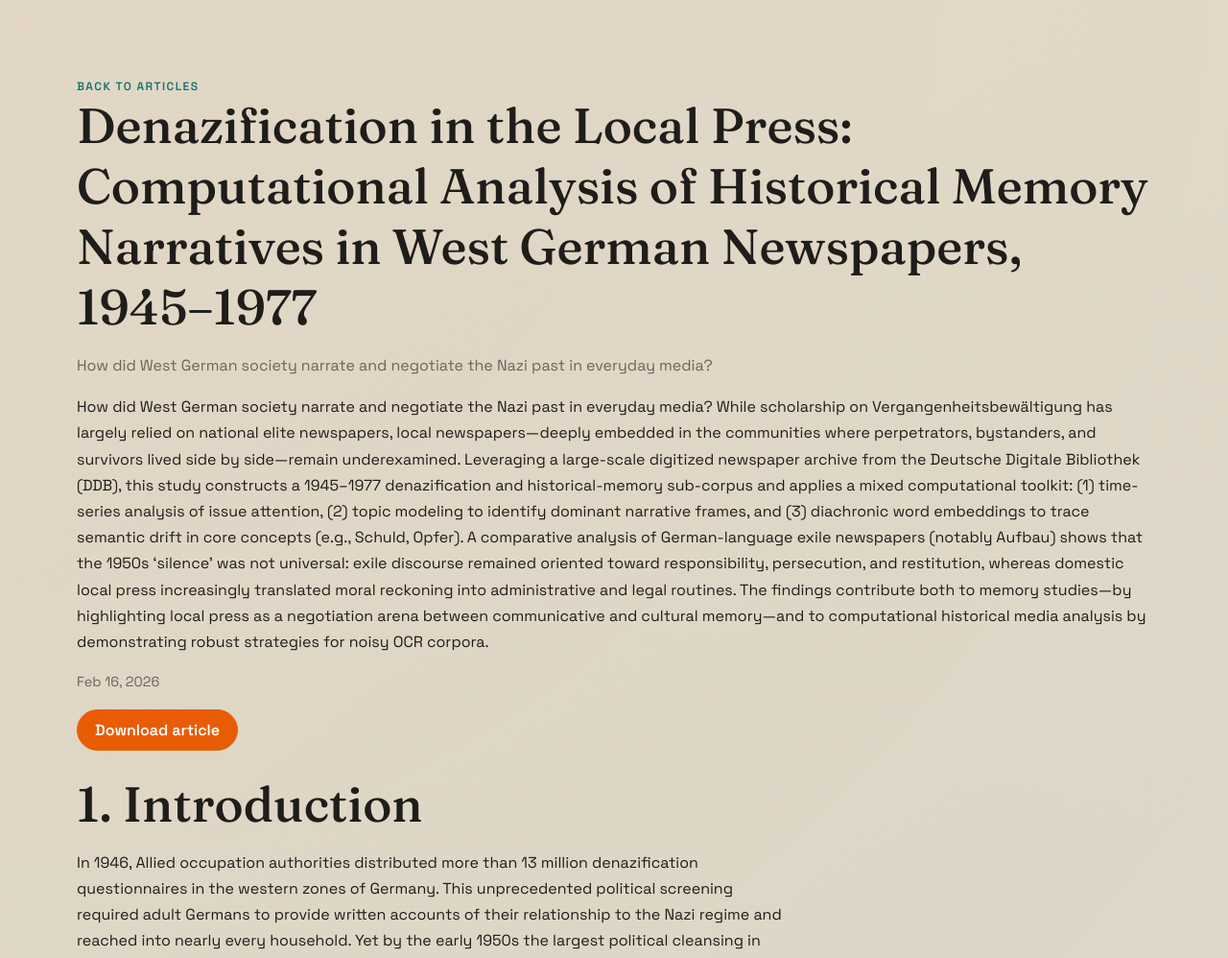
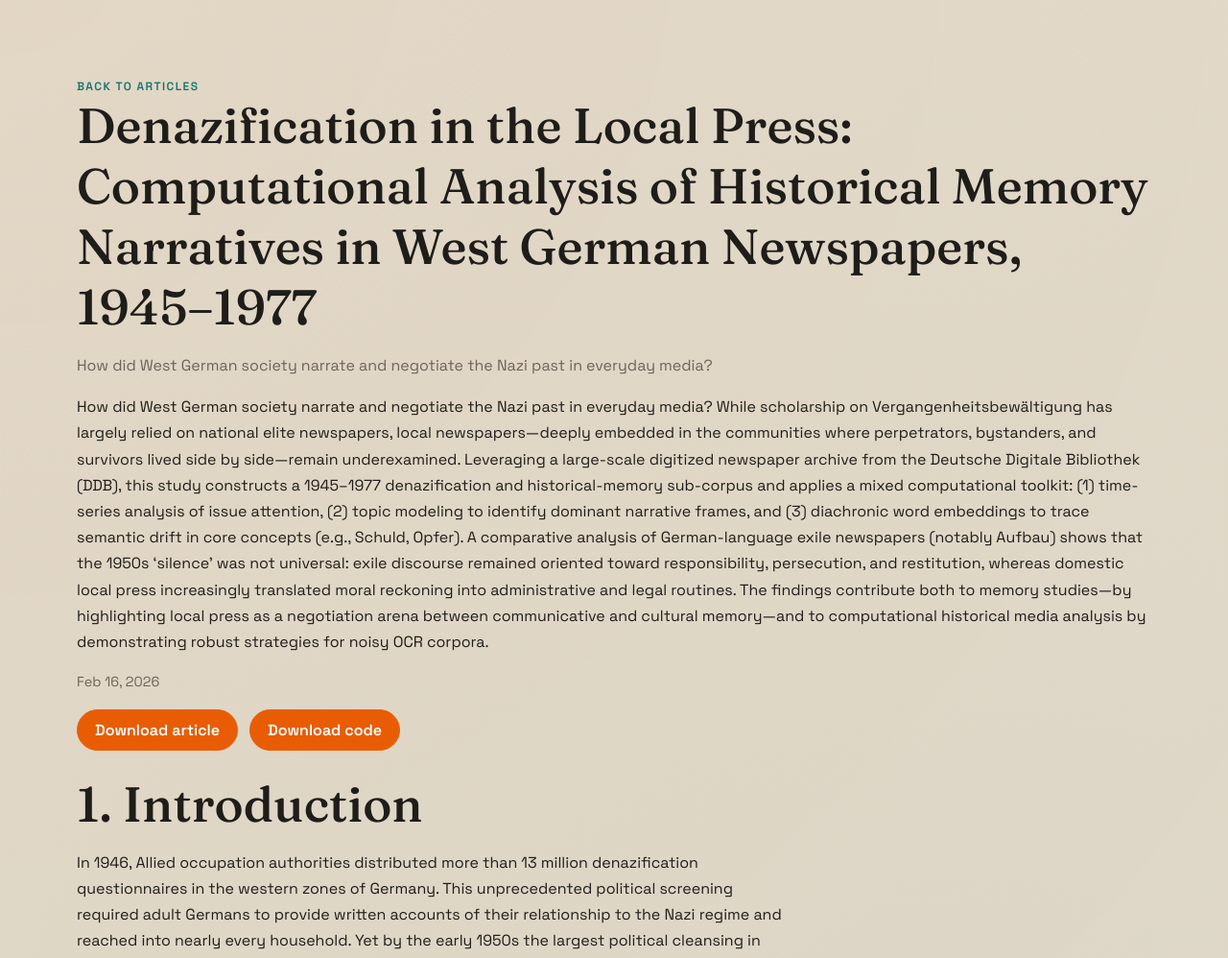
Before and after one commit to aurora1112-j/aurora1112-j.github.io, an Astro site: page /articles/denazification-local-press in a window 1280 px wide. Shown: the part 83-1081 px from the top of the page at 96% size. Built offline with nearby package versions, Linux system fonts and the light colour scheme; Astro itself is replaced by a stand-in of ours.

Commit message:
Add code download link

```diff
--- a/src/content/articles/denazification-local-press.md
+++ b/src/content/articles/denazification-local-press.md
@@ -5,6 +5,11 @@ abstract: "How did West German society narrate and negotiate the Nazi past in ev
 date: 2026-02-16
 tags: ["denazification", "vergangenheitsbewältigung", "collective-memory", "framing", "local-newspapers", "topic-modeling", "diachronic-word-embeddings"]
 pdfUrl: "/pdfs/denazification-local-press-1945-1977.docx"
+downloads:
+  - label: "Download article"
+    url: "/pdfs/denazification-local-press-1945-1977.docx"
+  - label: "Download code"
+    url: "https://github.com/aurora1112-j/denazification/raw/main/ipynb.zip"
 draft: false
 ---
 
```
